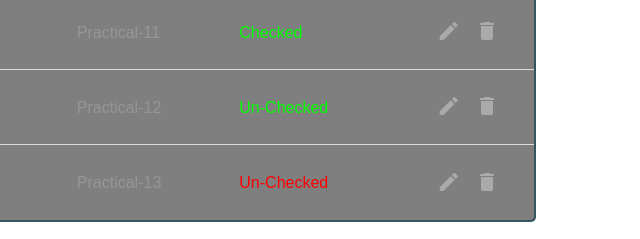
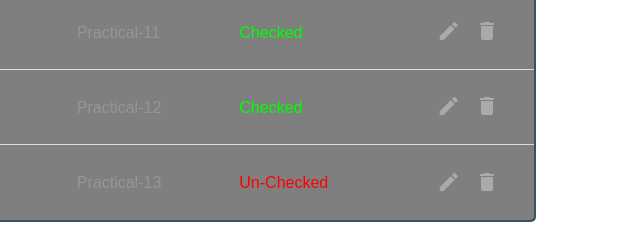
Before and after one commit to ritik-agarw/ritik-agarw.github.io, a plain HTML site: page web/index.html in a window 1280 px wide. Shown: the part 880-1119 px from the top of the page, 616-1256 px from the left. Drawn offline with Linux system fonts and the light colour scheme.

```diff
--- a/web/index.html
+++ b/web/index.html
@@ -183,7 +183,7 @@
           <td class="deliver">
             <a href="#" target="_blank">Practical-12</a>
           </td>
-          <td class="deliver">Un-Checked</td>
+          <td class="deliver">Checked</td>
           <td>
             <i title="Edit" class="material-icons button edit"> edit </i>
             <i title="Delete" class="material-icons button delete"> delete </i>
```
